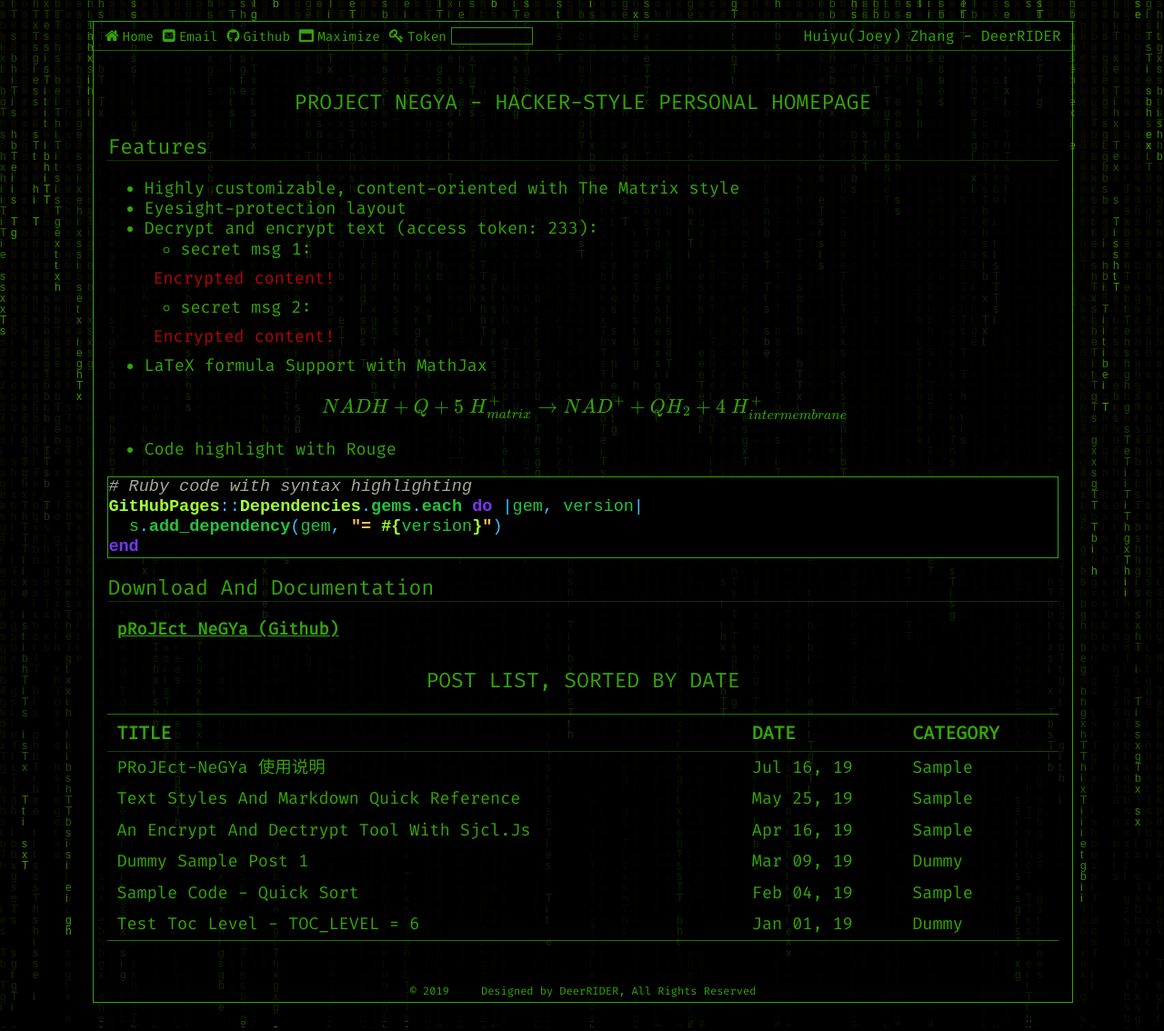
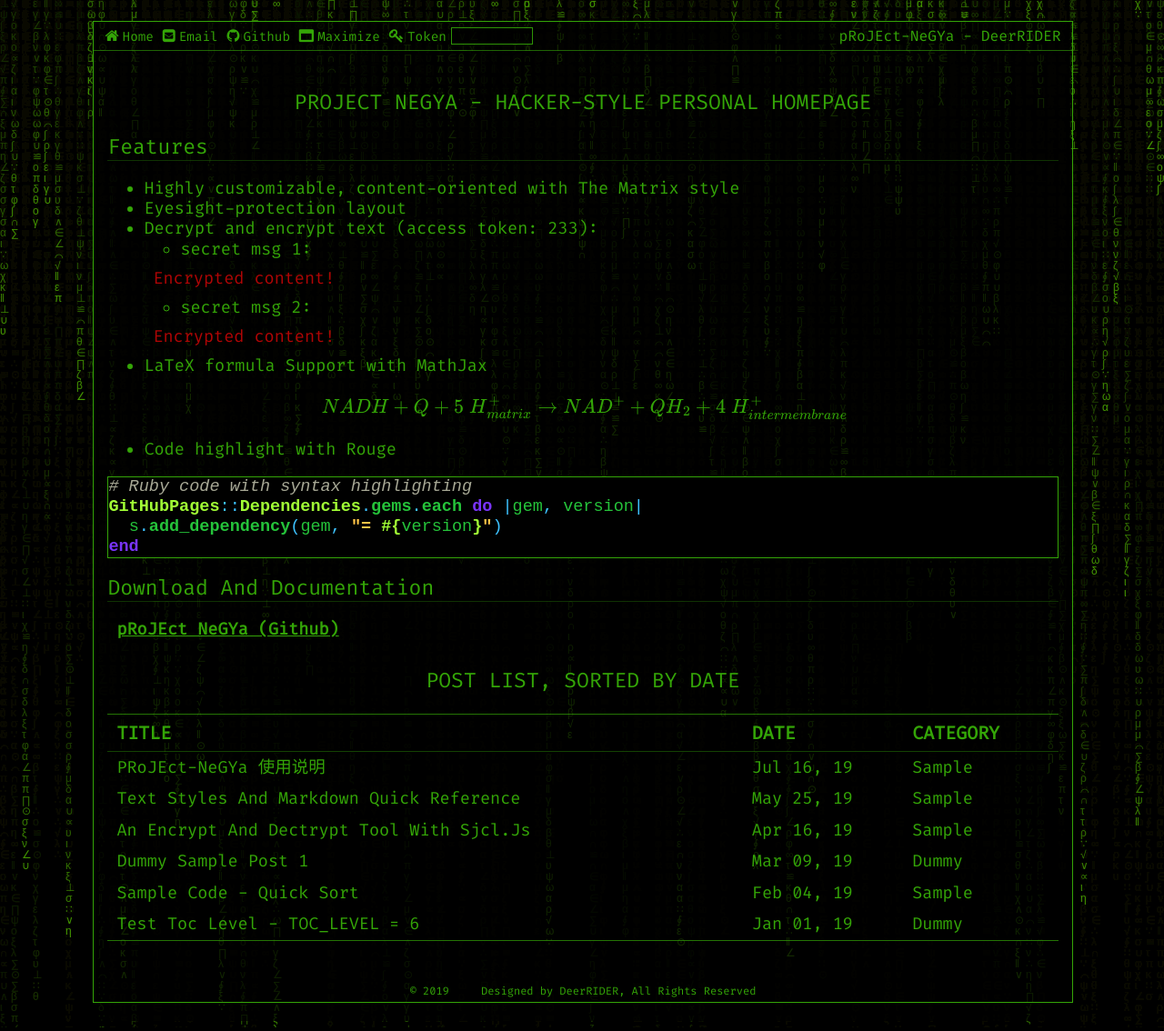
Before and after one commit to Jooooooooooey/Jooooooooooey.github.io, a Jekyll site: the page built from pages/index.md, in a window 1280 px wide. Shown: the whole page at 91% size. Built offline with Jekyll 4.4.1, drawn with Linux system fonts in a browser that asks for light colours; formulas are drawn with MathJax 3; part of the change alters nothing that is shown.

Commit message:
Update _config.yml

```diff
--- a/_config.yml
+++ b/_config.yml
@@ -1,21 +1,21 @@
 ## Settings
-title: Huiyu(Joey) Zhang
+title: pRoJEct-NeGYa
 owner: "DeerRIDER"
-url: "https://Jooooooooooey.github.io"
-baseurl: "/Huiyu(Joey) Zhang"
+url: "https://akiritsu.github.io"
+baseurl: "/pRoJEct-NeGYa"
 permalink: /:title/
-description: "This is Joey's personal web "
+description: ""
 markdown: kramdown
 webrick:
   headers:
     Access-Control-Allow-Origin: "*"
 ## Global Variables
-email: "hz2497@columbia.edu"
-github: "/Jooooooooooey"
+email: "akiritsu@outlook.com"
+github: "akiritsu/pRoJEct-NeGYa"
 # path to: css/, fonts/, img/ and js/
 assets_path: "/assets" # i.e. "/assets"
 statement: "Designed by DeerRIDER, All Rights Reserved"
 # default max toc levels: 1 - 6 (h1 - h6)
 toc_level: 3
 # texts randomly displayed in background
-bgtext: "This is bgText"
+bgtext: "αβγδεζηθικλμνξοπρστυφχψω∷∫∮∝∞∧∨∑∏∪∩∈∵∴⊥‖∠⌒⊙≌√"
```
